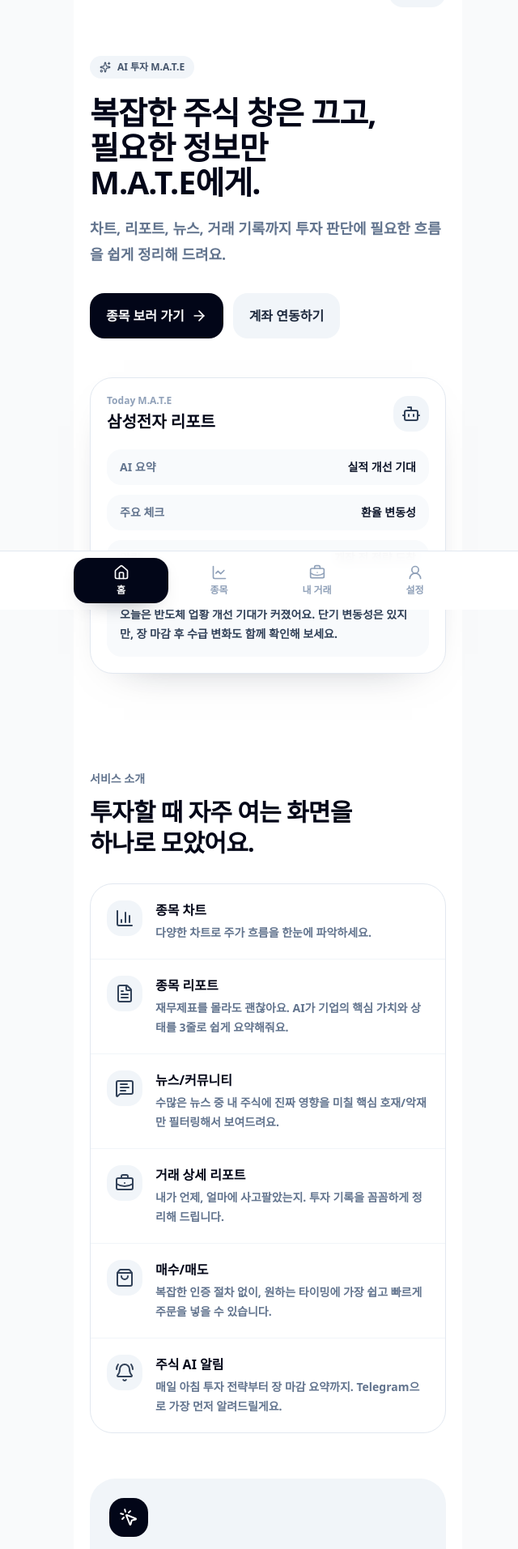
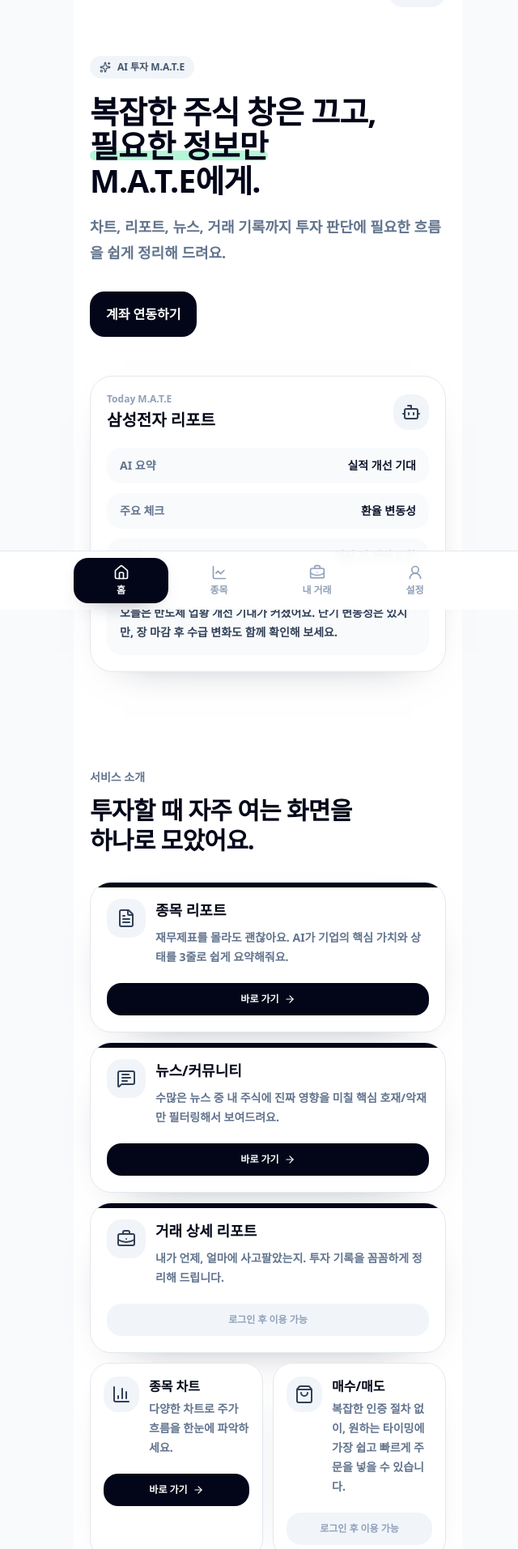
Before and after one commit to stockpia/front-end, a React (Vite) app: page / in a window 1280 px wide. Shown: the part 47-1960 px from the top of the page at 81% size, without its empty margins (309-949 px from the left). Built offline with nearby package versions, Linux system fonts and the light colour scheme; no server answers; what react-plotly.js would draw is missing.

Commit message:
Design: 홈화면 페이지 디자인 수정

```diff
--- a/src/pages/Home/Home.tsx
+++ b/src/pages/Home/Home.tsx
@@ -11,42 +11,55 @@
 	Sparkles,
 } from "lucide-react";
 import { Link } from "react-router-dom";
+import { useAccountSession } from "@/hooks/useAccountSession";
 
 const services = [
 	{
 		title: "종목 차트",
 		description: "다양한 차트로 주가 흐름을 한눈에 파악하세요.",
 		icon: BarChart3,
+		path: "/stocks",
+		isPublic: true,
 	},
 	{
 		title: "종목 리포트",
 		description:
 			"재무제표를 몰라도 괜찮아요. AI가 기업의 핵심 가치와 상태를 3줄로 쉽게 요약해줘요.",
 		icon: FileText,
+		path: "/stocks",
+		isPublic: true,
 	},
 	{
 		title: "뉴스/커뮤니티",
 		description:
 			"수많은 뉴스 중 내 주식에 진짜 영향을 미칠 핵심 호재/악재만 필터링해서 보여드려요.",
 		icon: MessageSquareText,
+		path: "/stocks",
+		isPublic: true,
 	},
 	{
 		title: "거래 상세 리포트",
 		description:
 			"내가 언제, 얼마에 사고팔았는지. 투자 기록을 꼼꼼하게 정리해 드립니다.",
 		icon: BriefcaseBusiness,
+		path: "/trades",
+		isPublic: false,
 	},
 	{
 		title: "매수/매도",
 		description:
 			"복잡한 인증 절차 없이, 원하는 타이밍에 가장 쉽고 빠르게 주문을 넣을 수 있습니다.",
 		icon: ShoppingBag,
+		path: "/stocks",
+		isPublic: false,
 	},
 	{
 		title: "주식 AI 알림",
 		description:
 			"매일 아침 투자 전략부터 장 마감 요약까지. Telegram으로 가장 먼저 알려드릴게요.",
 		icon: BellRing,
+		path: "/mypage",
+		isPublic: false,
 	},
 ];
 
@@ -56,19 +69,39 @@
 	{ label: "알림", value: "개장 전 전략 도착" },
 ];
 
+const featuredServiceTitles = new Set([
+	"종목 리포트",
+	"뉴스/커뮤니티",
+	"거래 상세 리포트",
+]);
+
 export default function Home() {
+	const accountSession = useAccountSession();
+	const isSignedIn = Boolean(accountSession?.userId);
+	const featuredServices = services.filter((service) =>
+		featuredServiceTitles.has(service.title),
+	);
+	const otherServices = services.filter(
+		(service) => !featuredServiceTitles.has(service.title),
+	);
+
 	return (
-		<div className="min-h-svh bg-white pb-10">
-			<header className="flex items-center justify-between py-5">
-				<Link to="/" className="text-lg font-black tracking-tight text-slate-950">
+		<div className="min-h-svh bg-white px-1 pb-10 sm:px-0">
+			<header className="sticky top-0 z-30 flex items-center justify-between bg-white/95 py-5 backdrop-blur supports-[backdrop-filter]:bg-white/80">
+				<Link
+					to="/"
+					className="text-lg font-black tracking-tight text-slate-950"
+				>
 					M.A.T.E
 				</Link>
+				{!isSignedIn && (
 					<Link
 						to="/login"
 						className="rounded-full bg-slate-100 px-4 py-2 text-sm font-semibold text-slate-700 transition hover:bg-slate-200"
 					>
 						로그인
 					</Link>
+				)}
 			</header>
 
 			<main>
@@ -77,32 +110,30 @@
 						<Sparkles className="h-3.5 w-3.5" />
 						AI 투자 M.A.T.E
 					</div>
-					<h1 className="mt-5 text-[2.45rem] leading-[1.1] font-black tracking-tight text-slate-950">
+					<h1 className="mt-5 text-[2.45rem] leading-[1.08] font-black tracking-tight text-slate-950">
 						복잡한 주식 창은 끄고,
 						<br />
-						필요한 정보만
+						<span className="relative inline-block">
+							<span className="relative z-10">필요한 정보만</span>
+							<span className="absolute inset-x-0 bottom-1 z-0 h-3 rounded-full bg-emerald-200/80" />
+						</span>
 						<br />
 						M.A.T.E에게.
 					</h1>
 					<p className="mt-5 text-lg leading-8 font-semibold text-slate-500">
-						차트, 리포트, 뉴스, 거래 기록까지 투자 판단에 필요한 흐름을
-						쉽게 정리해 드려요.
+						차트, 리포트, 뉴스, 거래 기록까지 투자 판단에 필요한 흐름을 쉽게
+						정리해 드려요.
 					</p>
+					{!isSignedIn && (
 						<div className="mt-8 flex flex-col gap-3 sm:flex-row">
 							<Link
-							to="/stocks"
+								to="/login"
 								className="inline-flex items-center justify-center gap-2 rounded-2xl bg-slate-950 px-5 py-4 text-base font-bold text-white transition hover:bg-slate-800"
-						>
-							종목 보러 가기
-							<ArrowRight className="h-5 w-5" />
-						</Link>
-						<Link
-							to="/login"
-							className="inline-flex items-center justify-center gap-2 rounded-2xl bg-slate-100 px-5 py-4 text-base font-bold text-slate-800 transition hover:bg-slate-200"
 							>
 								계좌 연동하기
 							</Link>
 						</div>
+					)}
 
 					<div className="mt-12 rounded-[28px] border border-slate-200 bg-white p-5 shadow-[0_18px_54px_-42px_rgba(15,23,42,0.55)]">
 						<div>
@@ -134,8 +165,8 @@
 							</div>
 							<div className="mt-5 rounded-2xl bg-slate-50 p-4">
 								<p className="text-sm leading-6 font-semibold text-slate-700">
-									오늘은 반도체 업황 개선 기대가 커졌어요. 단기 변동성은
-									있지만, 장 마감 후 수급 변화도 함께 확인해 보세요.
+									오늘은 반도체 업황 개선 기대가 커졌어요. 단기 변동성은 있지만,
+									장 마감 후 수급 변화도 함께 확인해 보세요.
 								</p>
 							</div>
 						</div>
@@ -149,17 +180,72 @@
 						<br />
 						하나로 모았어요.
 					</h2>
-					<div className="mt-8 divide-y divide-slate-100 rounded-[28px] border border-slate-200 bg-white">
-						{services.map((service) => {
+					<div className="mt-8 grid gap-3">
+						{featuredServices.map((service) => {
 							const Icon = service.icon;
+							const showAction = isSignedIn || service.isPublic;
+							const servicePath =
+								service.path === "/trades"
+									? `/trades/${accountSession?.userId}`
+									: service.path;
+
 							return (
 								<article
 									key={service.title}
-									className="p-5"
+									className="group relative overflow-hidden rounded-[26px] border border-slate-200 bg-white p-5 shadow-[0_20px_64px_-46px_rgba(15,23,42,0.65)] transition duration-200 ease-out will-change-transform hover:-translate-y-1 hover:scale-[1.01] hover:border-slate-300 hover:shadow-[0_26px_72px_-46px_rgba(15,23,42,0.8)] active:scale-[0.99]"
 								>
-									<div className="flex items-start gap-4">
-										<div className="flex h-11 w-11 shrink-0 items-center justify-center rounded-2xl bg-slate-100 text-slate-700">
-											<Icon className="h-6 w-6" />
+									<div className="pointer-events-none absolute inset-x-0 top-0 h-1.5 bg-slate-950" />
+									<div className="flex h-full flex-col">
+										<div className="flex items-start gap-3">
+											<div className="relative flex h-12 w-12 shrink-0 items-center justify-center rounded-2xl bg-slate-100 text-slate-700 transition duration-200 group-hover:bg-slate-950 group-hover:text-white group-hover:shadow-[0_14px_28px_-20px_rgba(15,23,42,0.9)]">
+												<Icon className="h-6 w-6 transition duration-200 group-hover:scale-110" />
+											</div>
+											<div className="relative min-w-0">
+												<h3 className="text-lg font-black">{service.title}</h3>
+												<p className="mt-2 text-sm leading-6 font-semibold text-slate-500">
+													{service.description}
+												</p>
+											</div>
+										</div>
+										<div className="mt-5 flex min-h-10 items-end">
+											{showAction ? (
+												<Link
+													to={servicePath}
+													className="inline-flex w-full items-center justify-center gap-1.5 rounded-2xl bg-slate-950 px-4 py-3 text-xs font-bold text-white transition hover:bg-slate-800"
+												>
+													바로 가기
+													<ArrowRight className="h-3.5 w-3.5 transition group-hover:translate-x-0.5" />
+												</Link>
+											) : (
+												<span className="inline-flex w-full items-center justify-center rounded-2xl bg-slate-100 px-4 py-3 text-xs font-bold text-slate-400">
+													로그인 후 이용 가능
+												</span>
+											)}
+										</div>
+									</div>
+								</article>
+							);
+						})}
+					</div>
+					<div className="mt-3 grid gap-3 sm:grid-cols-2">
+						{otherServices.map((service) => {
+							const Icon = service.icon;
+							const showAction = isSignedIn || service.isPublic;
+							const servicePath =
+								service.path === "/trades"
+									? `/trades/${accountSession?.userId}`
+									: service.path;
+
+							return (
+								<article
+									key={service.title}
+									className="group relative overflow-hidden rounded-[24px] border border-slate-200 bg-white p-4 shadow-[0_16px_50px_-42px_rgba(15,23,42,0.7)] transition duration-200 ease-out will-change-transform hover:-translate-y-1 hover:scale-[1.01] hover:border-slate-300 hover:shadow-[0_22px_60px_-42px_rgba(15,23,42,0.85)] active:scale-[0.99]"
+								>
+									<div className="pointer-events-none absolute inset-x-0 top-0 h-1 bg-gradient-to-r from-slate-900 via-emerald-500 to-sky-500 opacity-0 transition group-hover:opacity-100" />
+									<div className="flex h-full flex-col">
+										<div className="flex items-start gap-3">
+											<div className="flex h-11 w-11 shrink-0 items-center justify-center rounded-2xl bg-slate-100 text-slate-700 transition duration-200 group-hover:bg-slate-950 group-hover:text-white group-hover:shadow-[0_14px_28px_-20px_rgba(15,23,42,0.9)]">
+												<Icon className="h-6 w-6 transition duration-200 group-hover:scale-110" />
 											</div>
 											<div className="min-w-0">
 												<h3 className="text-base font-black text-slate-950">
@@ -168,6 +254,22 @@
 												<p className="mt-1 text-sm leading-6 font-semibold text-slate-500">
 													{service.description}
 												</p>
+											</div>
+										</div>
+										<div className="mt-5 flex min-h-10 items-end">
+											{showAction ? (
+												<Link
+													to={servicePath}
+													className="inline-flex w-full items-center justify-center gap-1.5 rounded-2xl bg-slate-950 px-4 py-3 text-xs font-bold text-white transition group-hover:bg-slate-800"
+												>
+													바로 가기
+													<ArrowRight className="h-3.5 w-3.5 transition group-hover:translate-x-0.5" />
+												</Link>
+											) : (
+												<span className="inline-flex w-full items-center justify-center rounded-2xl bg-slate-100 px-4 py-3 text-xs font-bold text-slate-400">
+													로그인 후 이용 가능
+												</span>
+											)}
 										</div>
 									</div>
 								</article>
@@ -186,8 +288,8 @@
 						바로 주문까지.
 					</h2>
 					<p className="mt-3 text-sm leading-6 font-semibold text-slate-500">
-						종목을 고르면 실시간 가격, AI 리포트, 뉴스와 커뮤니티
-						흐름을 한 화면에서 확인할 수 있어요.
+						종목을 고르면 실시간 가격, AI 리포트, 뉴스와 커뮤니티 흐름을 한
+						화면에서 확인할 수 있어요.
 					</p>
 					<Link
 						to="/stocks"
--- a/src/pages/Login/views/SigninStep.tsx
+++ b/src/pages/Login/views/SigninStep.tsx
@@ -6,8 +6,8 @@
 import { signinAccount } from "@/lib/api/accounts";
 import { setAccountSession } from "@/lib/auth/session";
 
-const DEMO_ACCOUNT_LOGIN_ID = "test";
-const DEMO_ACCOUNT_PASSWORD = "Test1234!";
+const DEMO_ACCOUNT_LOGIN_ID = "admin";
+const DEMO_ACCOUNT_PASSWORD = "Admin1234!";
 
 function toErrorMessage(error: unknown) {
 	if (
```
Also changed, not shown: src/components/BottomNavigation.tsx (+80 -14 lines), src/pages/MyPage/MyPage.tsx (+36 -21 lines). Lines whose indentation alone changed are shown as unchanged.
